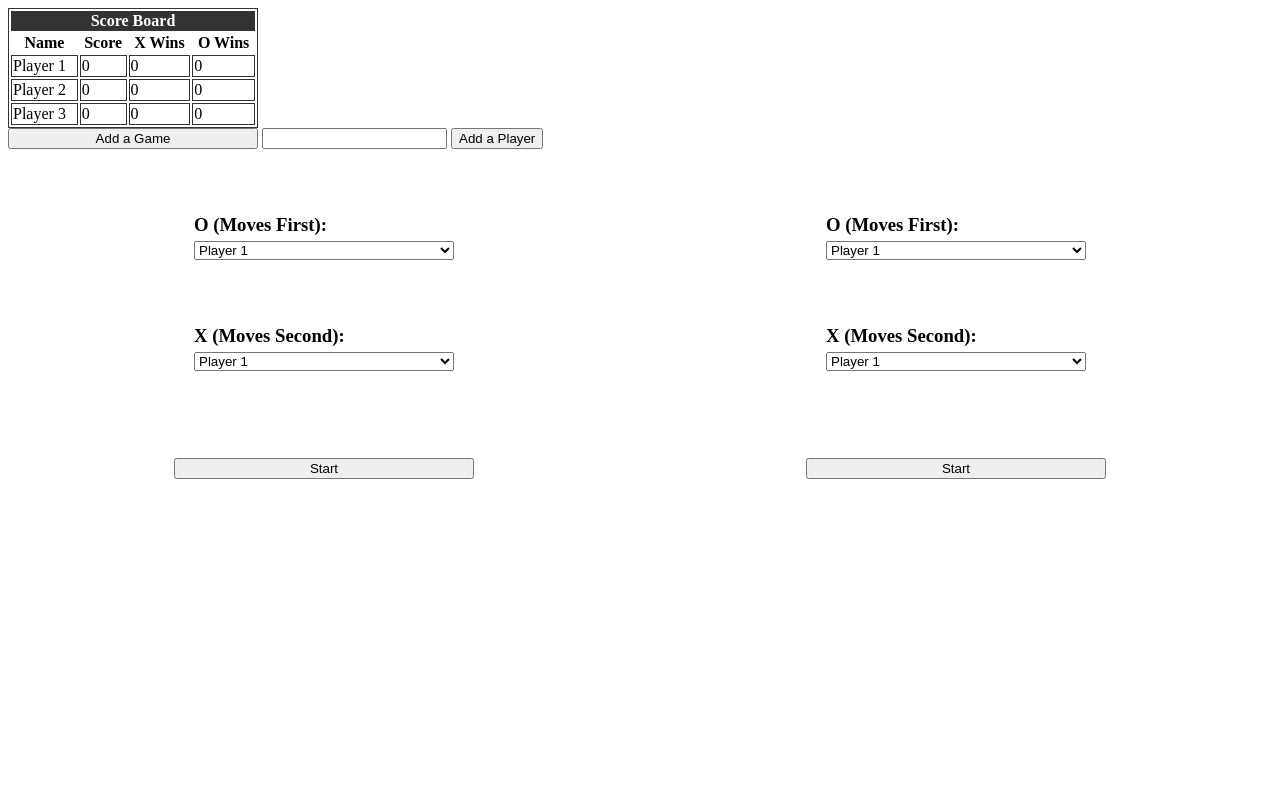
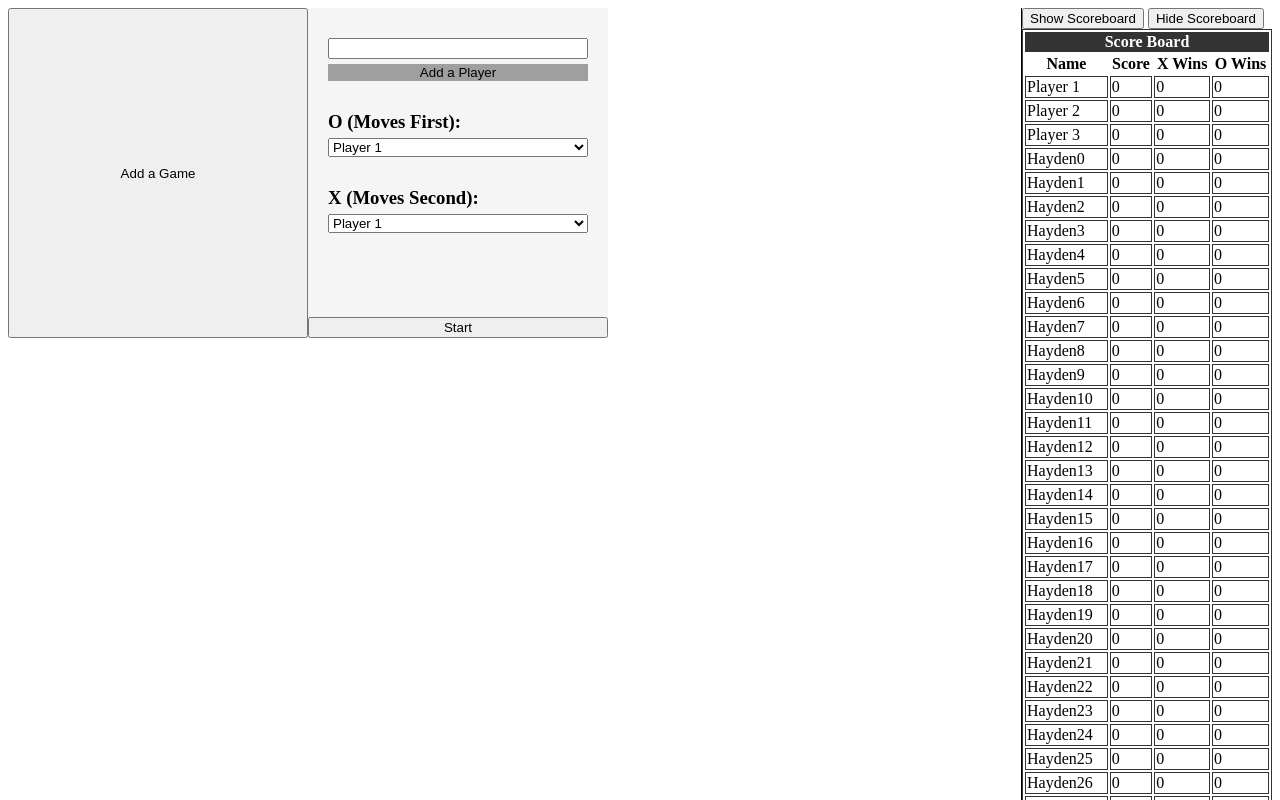
Before and after one commit to Haydenmarx/JavaScript-Tic-Tac-Toe, a plain HTML site: page index.html in a window 1280 px wide. Both pictures are taken after a click on the button "Add a Game". Shown: the top 800 px of the page. Drawn offline with Linux system fonts and the light colour scheme.

Commit message:
Update to general styles to move scoreboard and where new games are generated

```diff
--- a/index.html
+++ b/index.html
@@ -6,6 +6,13 @@
   <link rel="stylesheet" href="style.css" type="text/css">
 </head>
 <body>
+  <div>
+    <div id="games">
+      <button id="new-game">Add a Game</button>
+    </div>
+    <div>
+      <button>Show Scoreboard</button>
+      <button>Hide Scoreboard</button>
       <table id="scoreboard">
           <thead>
             <tr>
@@ -19,10 +26,7 @@
             <th>O Wins</th>
           </tr>
         </table>
-  <button id="new-game">Add a Game</button>
-  <input id="player-name" />
-  <button id="new-player">Add a Player</button>
-  <div id="games">
+    </div>
   </div>
 </body>
 <script type="text/javascript" src="script.js"></script>
--- a/script.js
+++ b/script.js
@@ -87,7 +87,11 @@ const selectPlayers = () => {
   newBoard.addEventListener('click', gameboards);
   newBoard.addEventListener('mouseover', showPreview);
   newBoard.addEventListener('mouseout', hidePreview);
-  document.getElementById('games').prepend(newBoard);
+  if (Object.keys(games).length < 1) {
+    document.getElementById('games').insertBefore(newBoard, document.getElementById('games')[0])
+  } else {
+    document.getElementById('games').insertBefore(newBoard, document.getElementById('games').children[1])
+  }
   games[`tic-tac-toe-board-${newID}`] = null;
 }
 
@@ -111,7 +115,18 @@ const gameboards = (e) => {
     hideBoard(e.target.parentNode);
   }
   if (e.target.classList.contains('start')) {
-    createGame(e.target.parentNode, e.target.parentNode.children[1].value, e.target.parentNode.children[3].value);
+    console.log(e.target.parentNode.children)
+    createGame(e.target.parentNode, e.target.parentNode.children[3].value, e.target.parentNode.children[5].value);
+  }
+  if (e.target.classList.contains('new-player')) {
+    const name = e.target.previousElementSibling;
+    if (name.value) {
+      createPlayer(name.value);
+      name.classList.remove('missing-information');
+      name.value = '';
+    } else {
+      name.classList.add('missing-information');
+    }
   }
 }
 
@@ -338,12 +353,13 @@ const generatePlayerSelection = (id) => {
   const player1 = document.createElement('h3');
   player1.classList.add('player-select-caption');
   player1.innerText = 'O (Moves First):';
-  player2 = player1.cloneNode(true);
+  const player2 = player1.cloneNode(true);
   player2.innerText = 'X (Moves Second):';
   const dropdown = document.createElement('select');
   dropdown.classList.add('player-select-dropdown');
+  let newPlayer;
   Object.keys(players).forEach(player=>{
-    const newPlayer = document.createElement('option');
+    newPlayer = document.createElement('option');
     newPlayer.value = player;
     newPlayer.innerText = players[player].name;
     dropdown.append(newPlayer);
@@ -351,9 +367,16 @@ const generatePlayerSelection = (id) => {
   const startButton = document.createElement('button');
   startButton.classList.add('start');
   startButton.innerText = 'Start';
-  board.appendChild(player1);
+  const newPlayerInput = document.createElement('input');
+  newPlayerInput.classList.add('player-name', 'player-select-add-player');
+  const newPlayerButton = document.createElement('button');
+  newPlayerButton.classList.add('new-player');
+  newPlayerButton.innerText = 'Add a Player';
+  board.append(newPlayerInput);
+  board.append(newPlayerButton);
+  board.append(player1);
   board.append(dropdown);
-  board.appendChild(player2);
+  board.append(player2);
   board.append(dropdown.cloneNode(true));
   board.append(startButton);
   return board;
@@ -371,16 +394,10 @@ const addPlayerToPlayerSelection = (playerID, playerName) => {
 }
 
 document.getElementById('new-game').addEventListener('click', e=>selectPlayers());
-document.getElementById('new-player').addEventListener('click',e=>{
-  let name = document.getElementById('player-name');
-  if (name.value) {
-    createPlayer(name.value);
-    name.classList.remove('missing-information');
-  } else {
-    name.classList.add('missing-information');
-  }
-})
 createPlayer('Player 1');
 createPlayer('Player 2');
 createPlayer('Player 3');
-selectPlayers();
+for (var x=0; x<200; x++) {
+  createPlayer(`Hayden${x}`)
+}
+// selectPlayers();
--- a/style.css
+++ b/style.css
@@ -1,8 +1,20 @@
+body > div {
+  display: flex;
+}
+
+button {
+  cursor: pointer;
+}
+
 .tic-tac-toe-board {
   display: flex;
   flex-flow: column;
   height: 330px;
   width: 300px;
+  /* border: 1px dotted black; */
+  background-color: whitesmoke;
+  /* background: #8080801a; */
+
 }
 
 .divider-row {
@@ -74,6 +86,7 @@
   display: flex;
   flex-flow: row wrap;
   justify-content: space-around;
+  align-content: flex-start;
 }
 
 .winner {
@@ -84,23 +97,29 @@
   background: gold;
 }
 
-table {
+#scoreboard {
   width: 250px;
 }
 
-table,
-td {
+#games + div {
+  margin-left: auto;
+  border-left: 1px solid black;
+}
+
+#scoreboard,
+#scoreboard td {
     border: 1px solid #333;
 }
 
-thead,
-tfoot {
+#scoreboard thead {
     background-color: #333;
     color: #fff;
 }
 
 #new-game {
-  width: 250px;
+  /* width: 250px; */
+  height: 330px;
+  width: 300px;
 }
 
 .banner {
@@ -114,12 +133,23 @@ tfoot {
 }
 
 .player-select-caption {
-  margin: 65px 0px 5px 20px;
+  margin: 30px 0px 5px 20px;
 }
 
 .player-select-dropdown {
   margin: 0px 20px;
 }
+
+.player-select-add-player {
+  margin: 30px 20px 5px 20px;
+}
+
+.new-player {
+  margin: 0px 20px;
+  border: 0px;
+  background: #9f9f9f;
+}
+
 
 .start {
   margin-top: auto;
```
Lines whose indentation alone changed are shown as unchanged.
